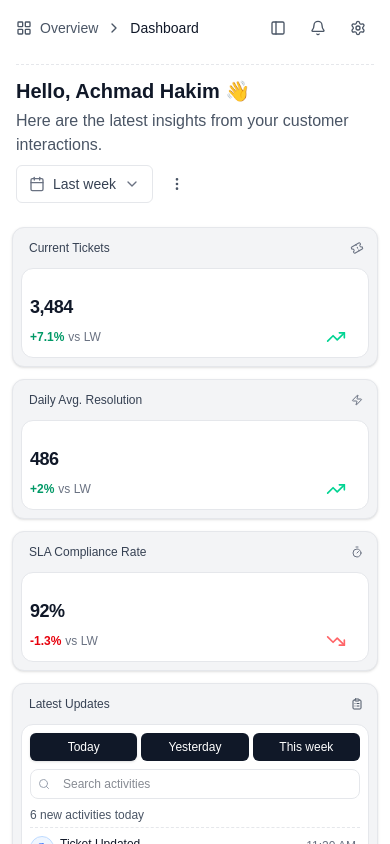
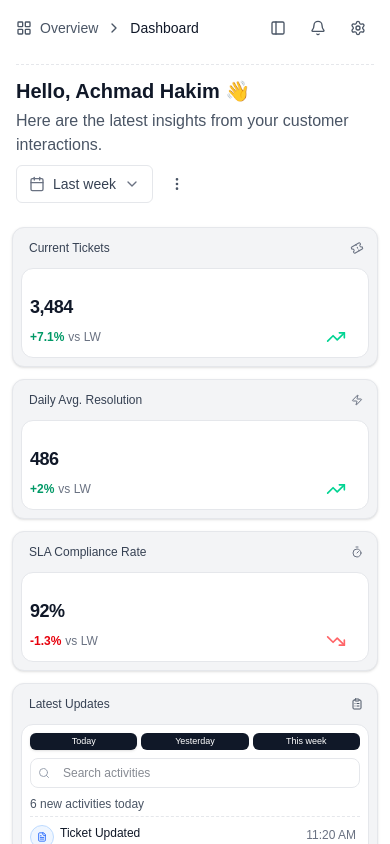
Before and after one commit to Mikdad-mk/analyitics-page, a Next.js app: page / in a window 390 px wide. Shown: the top 844 px of the page. Built offline with nearby package versions, Linux system fonts and the light colour scheme; a web font is replaced by a local one.

Commit message:
updated responsive

```diff
--- a/src/app/page.tsx
+++ b/src/app/page.tsx
@@ -307,7 +307,7 @@ export default function Dashboard() {
         {/* Dashboard Content */}
         <div className="flex-1 p-3 sm:p-4 md:p-6 space-y-4 sm:space-y-6 bg-white">
           {/* Main Grid: KPI Cards + Ticket Volume Trend + Latest Updates (Vertical Span) */}
-          <div className="grid grid-cols-1 sm:grid-cols-2 md:grid-cols-2 lg:grid-cols-4 gap-3 sm:gap-4 md:gap-6 bg-transparent auto-rows-max">
+          <div className="grid grid-cols-1 sm:grid-cols-2 md:grid-cols-2 lg:grid-cols-4 gap-3 sm:gap-4 md:gap-4 lg:gap-6 bg-transparent auto-rows-max">
             {/* Current Tickets */}
             <div className="bg-gray-100 rounded-xl border border-gray-200 p-2 shadow-sm flex flex-col h-[140px] sm:h-[160px] md:h-[180px] col-span-1">
               <div className="flex items-center justify-between mb-2 sm:mb-3 pl-2 sm:pl-3">
@@ -388,9 +388,9 @@ export default function Dashboard() {
               <div className="bg-white rounded-xl border border-gray-200 p-2 sm:p-3 flex-1 flex flex-col overflow-hidden">
               <div className="mb-2 sm:mb-3 lg:mb-4">
                   <div className="grid grid-cols-3 gap-1 sm:gap-2 lg:gap-3 w-full">
-                    <button className="w-full px-2 sm:px-3 lg:px-4 py-1.5 sm:py-2 lg:py-2 rounded-md text-xs sm:text-sm font-medium bg-gray-900 text-white shadow-sm whitespace-nowrap">Today</button>
-                    <button className="w-full px-2 sm:px-3 lg:px-4 py-1.5 sm:py-2 lg:py-2 rounded-md text-xs sm:text-sm bg-gray-900 text-white whitespace-nowrap">Yesterday</button>
-                    <button className="w-full px-2 sm:px-3 lg:px-4 py-1.5 sm:py-2 lg:py-2 rounded-md text-xs sm:text-sm bg-gray-900 text-white whitespace-nowrap">This week</button>
+                    <button className="w-full px-1 sm:px-2 lg:px-3 py-1 sm:py-1.5 lg:py-2 rounded-md text-[9px] sm:text-[9px] md:text-[9px] lg:text-[11px] font-normal leading-none bg-gray-900 text-white shadow-sm whitespace-nowrap">Today</button>
+                    <button className="w-full px-1 sm:px-2 lg:px-3 py-1 sm:py-1.5 lg:py-2 rounded-md text-[9px] sm:text-[9px] md:text-[9px] lg:text-[11px] font-normal leading-none bg-gray-900 text-white whitespace-nowrap">Yesterday</button>
+                    <button className="w-full px-1 sm:px-2 lg:px-3 py-1 sm:py-1.5 lg:py-2 rounded-md text-[9px] sm:text-[9px] md:text-[9px] lg:text-[11px] font-normal leading-none bg-gray-900 text-white whitespace-nowrap">This week</button>
                   </div>
                 </div>
 
```
